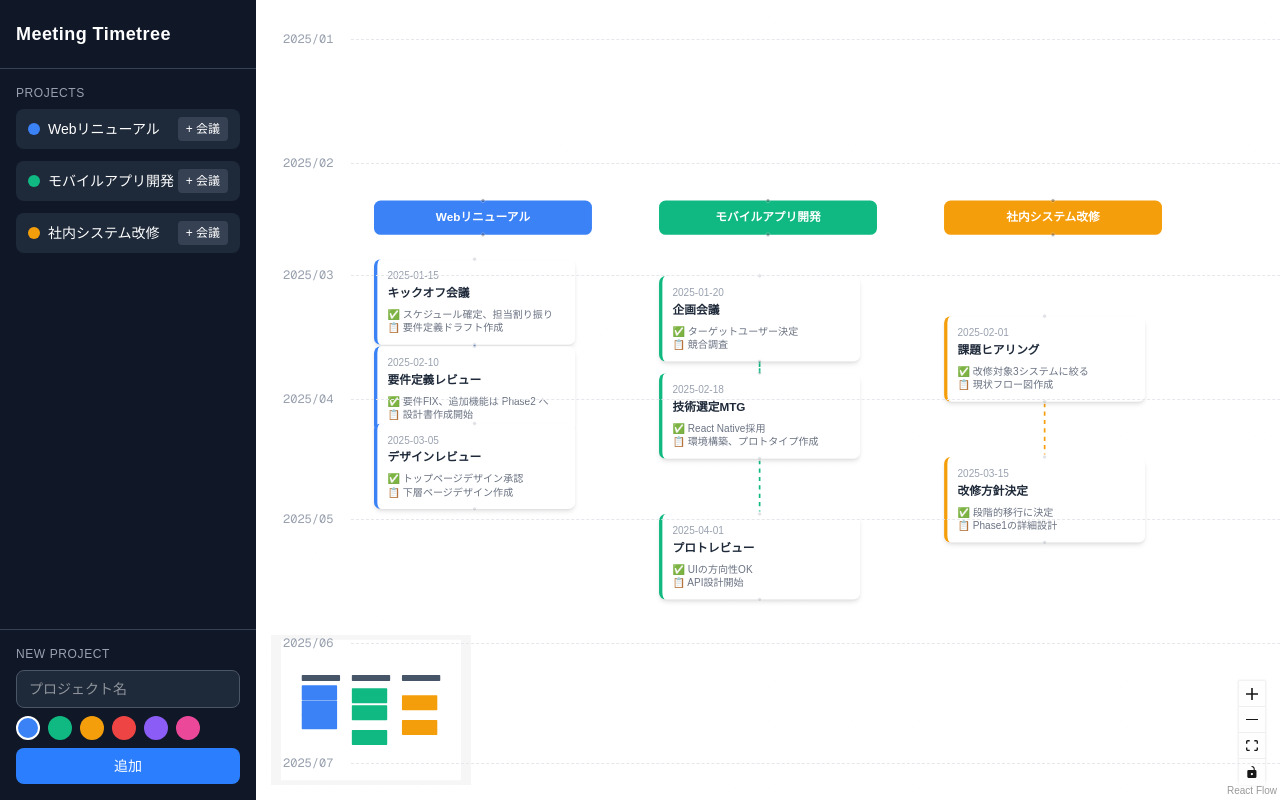
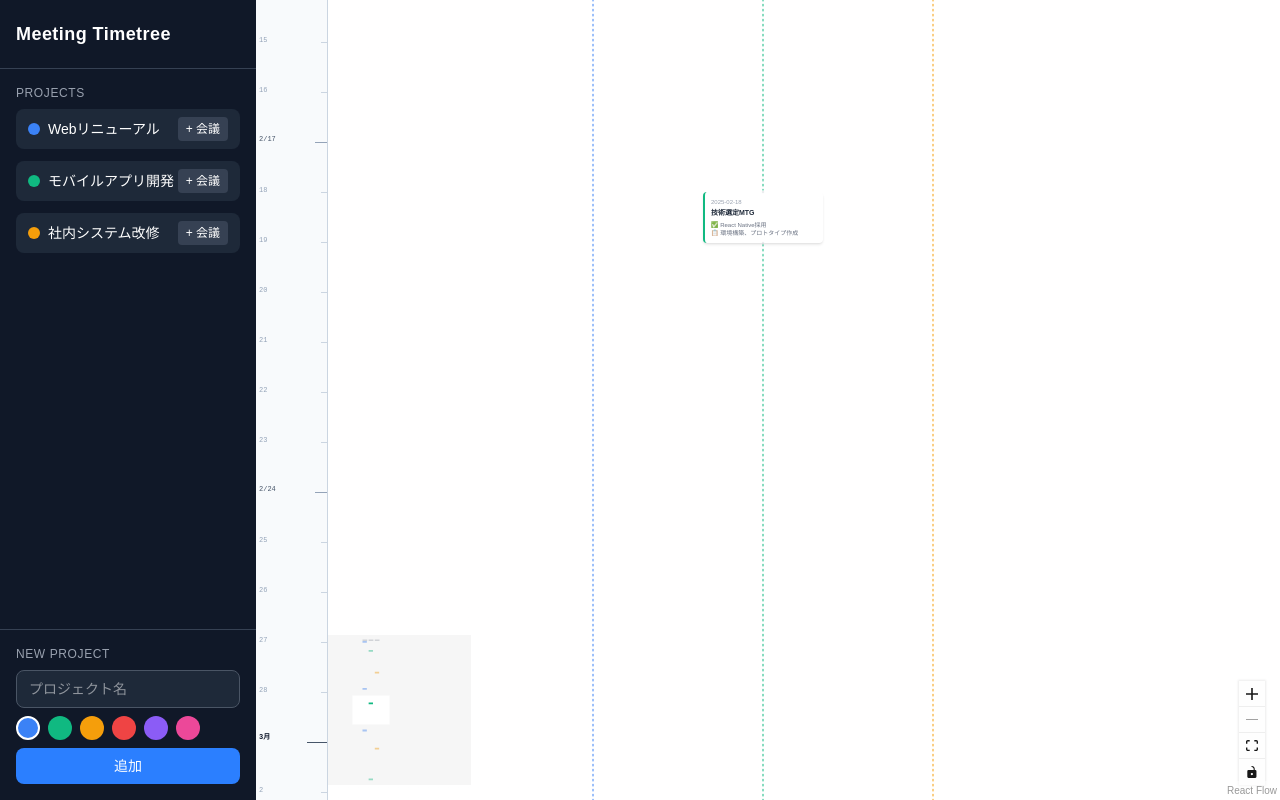
Before and after one commit to kjtt0508/meeting-time-tree, a Next.js app: page / in a window 1280 px wide. Built offline with nearby package versions, Linux system fonts and the light colour scheme.

Commit message:
プロトタイプ

```diff
--- a/src/components/TimeTreeCanvas.tsx
+++ b/src/components/TimeTreeCanvas.tsx
@@ -15,7 +15,6 @@ import {
   type Node,
   type Edge,
   type NodeTypes,
-  Panel,
 } from "@xyflow/react";
 import "@xyflow/react/dist/style.css";
 
@@ -30,17 +29,16 @@ import {
 import MeetingNode from "./MeetingNode";
 import MeetingDetailModal from "./MeetingDetailModal";
 import Sidebar from "./Sidebar";
-import TimelineBackground from "./TimelineBackground";
+import TimelineRuler from "./TimelineRuler";
 import { v4 as uuidv4 } from "uuid";
 
-// --- React Flow にカスタムノードを登録 ---
 const nodeTypes: NodeTypes = {
   meetingCard: MeetingNode,
 };
 
-/**
- * Meeting → React Flow Node に変換
- */
+// Sidebar の w-64 = 256px
+const SIDEBAR_WIDTH = 256;
+
 function meetingToNode(
   m: Meeting,
   project: Project,
@@ -67,7 +65,6 @@ function meetingToNode(
 }
 
 export default function TimeTreeCanvas() {
-  // --- State ---
   const [projects, setProjects] = useState<Project[]>(sampleProjects);
   const [meetings, setMeetings] = useState<Meeting[]>(sampleMeetings);
   const [selectedMeeting, setSelectedMeeting] = useState<Meeting | null>(null);
@@ -75,7 +72,6 @@ export default function TimeTreeCanvas() {
 
   const earliestDate = useMemo(() => getEarliestDate(meetings), [meetings]);
 
-  // 詳細モーダルを開く
   const handleOpenDetail = useCallback(
     (nodeId: string) => {
       const mtg = meetings.find((m) => m.id === nodeId);
@@ -87,9 +83,7 @@ export default function TimeTreeCanvas() {
     [meetings]
   );
 
-  // --- Nodes & Edges ---
   const initialNodes: Node[] = useMemo(() => {
-    // プロジェクトヘッダーノード
     const headers: Node[] = projects.map((pj) => ({
       id: `header-${pj.id}`,
       type: "default",
@@ -109,7 +103,6 @@ export default function TimeTreeCanvas() {
       },
     }));
 
-    // 会議カードノード
     const cards: Node[] = meetings.map((m) => {
       const pj = projects.find((p) => p.id === m.projectId)!;
       return meetingToNode(m, pj, earliestDate, handleOpenDetail);
@@ -118,7 +111,6 @@ export default function TimeTreeCanvas() {
     return [...headers, ...cards];
   }, [projects, meetings, earliestDate, handleOpenDetail]);
 
-  // 同一プロジェクト内の時系列エッジ（デフォルト）
   const initialEdges: Edge[] = useMemo(() => {
     const edges: Edge[] = [];
     for (const pj of projects) {
@@ -145,7 +137,6 @@ export default function TimeTreeCanvas() {
   const [nodes, setNodes, onNodesChange] = useNodesState(initialNodes);
   const [edges, setEdges, onEdgesChange] = useEdgesState(initialEdges);
 
-  // ノード間を手動で線でつなぐ
   const onConnect = useCallback(
     (params: Connection) => {
       setEdges((eds) =>
@@ -162,13 +153,11 @@ export default function TimeTreeCanvas() {
     [setEdges]
   );
 
-  // --- 会議カードの保存 ---
   const handleSaveMeeting = useCallback(
     (updated: Meeting) => {
       setMeetings((prev) =>
         prev.map((m) => (m.id === updated.id ? updated : m))
       );
-      // ノードのデータも更新
       setNodes((nds) =>
         nds.map((n) => {
           if (n.id === updated.id) {
@@ -196,7 +185,6 @@ export default function TimeTreeCanvas() {
     [earliestDate, setNodes]
   );
 
-  // --- 会議カードの削除 ---
   const handleDeleteMeeting = useCallback(
     (id: string) => {
       setMeetings((prev) => prev.filter((m) => m.id !== id));
@@ -209,11 +197,9 @@ export default function TimeTreeCanvas() {
     [setNodes, setEdges]
   );
 
-  // --- プロジェクト追加 ---
   const handleAddProject = useCallback(
     (project: Project) => {
       setProjects((prev) => [...prev, project]);
-      // ヘッダーノード追加
       setNodes((nds) => [
         ...nds,
         {
@@ -239,7 +225,6 @@ export default function TimeTreeCanvas() {
     [setNodes]
   );
 
-  // --- 会議追加 ---
   const handleAddMeeting = useCallback(
     (projectId: string) => {
       const pj = projects.find((p) => p.id === projectId);
@@ -257,11 +242,9 @@ export default function TimeTreeCanvas() {
       };
 
       setMeetings((prev) => [...prev, newMeeting]);
-
       const node = meetingToNode(newMeeting, pj, earliestDate, handleOpenDetail);
       setNodes((nds) => [...nds, node]);
 
-      // 自動で詳細モーダルを開く
       setSelectedMeeting(newMeeting);
       setModalOpen(true);
     },
@@ -270,16 +253,13 @@ export default function TimeTreeCanvas() {
 
   return (
     <div className="flex h-screen w-screen">
-      {/* サイドバー */}
       <Sidebar
         projects={projects}
         onAddProject={handleAddProject}
         onAddMeeting={handleAddMeeting}
       />
 
-      {/* メインキャンバス */}
       <div className="flex-1 relative">
-        {/* タイムライン月ラベル (React Flow の上にオーバーレイ) */}
         <ReactFlow
           nodes={nodes}
           edges={edges}
@@ -301,16 +281,14 @@ export default function TimeTreeCanvas() {
             }}
             position="bottom-left"
           />
-          <Panel position="top-left">
-            <TimelineBackground
-              earliestDate={earliestDate}
-              monthCount={8}
-            />
-          </Panel>
+          {/* useViewport() のコンテキスト内に置く必要があるため ReactFlow の子にする */}
+          <TimelineRuler
+            earliestDate={earliestDate}
+            sidebarWidth={SIDEBAR_WIDTH}
+          />
         </ReactFlow>
       </div>
 
-      {/* 詳細モーダル */}
       <MeetingDetailModal
         meeting={selectedMeeting}
         isOpen={modalOpen}
--- a/src/components/TimelineBackground.tsx
+++ /dev/null
@@ -1,62 +0,0 @@
-// src/components/TimelineBackground.tsx
-
-"use client";
-
-import React from "react";
-import { COLUMN_START_X, TIME_ORIGIN_Y, PIXELS_PER_DAY } from "@/utils/layout";
-
-interface Props {
-  earliestDate: string;
-  monthCount: number; // 表示する月数
-}
-
-export default function TimelineBackground({
-  earliestDate,
-  monthCount,
-}: Props) {
-  const labels: { label: string; y: number }[] = [];
-
-  const start = new Date(earliestDate);
-  // 月初めに揃える
-  const baseMonth = new Date(start.getFullYear(), start.getMonth(), 1);
-
-  for (let i = 0; i < monthCount; i++) {
-    const d = new Date(baseMonth.getFullYear(), baseMonth.getMonth() + i, 1);
-    const diffDays =
-      (d.getTime() - new Date(earliestDate).getTime()) / (1000 * 60 * 60 * 24);
-    const y = TIME_ORIGIN_Y + diffDays * PIXELS_PER_DAY;
-
-    labels.push({
-      label: `${d.getFullYear()}/${String(d.getMonth() + 1).padStart(2, "0")}`,
-      y,
-    });
-  }
-
-  return (
-    <>
-      {labels.map((item) => (
-        <React.Fragment key={item.label}>
-          {/* 月ラベル */}
-          <div
-            className="absolute text-xs text-gray-400 font-mono select-none pointer-events-none"
-            style={{
-              left: 12,
-              top: item.y - 8,
-            }}
-          >
-            {item.label}
-          </div>
-          {/* 横線 */}
-          <div
-            className="absolute border-t border-dashed border-gray-200 pointer-events-none"
-            style={{
-              left: COLUMN_START_X - 20,
-              top: item.y,
-              width: 1400,
-            }}
-          />
-        </React.Fragment>
-      ))}
-    </>
-  );
-}
--- /dev/null
+++ b/src/components/TimelineRuler.tsx
@@ -0,0 +1,156 @@
+// src/components/TimelineRuler.tsx
+// ReactFlow の外側に position:fixed で配置する時間軸ルーラー
+// ※ useViewport() を使うため ReactFlow の子として呼ぶが、
+//    実際の DOM は ReactFlow 外に portal せず、
+//    親から渡した viewport 値を使って描画する。
+//
+// 【呼び出し側】
+//   <TimelineRulerInner> は ReactFlow 内に置いて viewport を取得し、
+//   実描画は <TimelineRulerDisplay> として fixed div で行う。
+
+"use client";
+
+import React from "react";
+import { useViewport } from "@xyflow/react";
+import { TIME_ORIGIN_Y, PIXELS_PER_DAY } from "@/utils/layout";
+
+const RULER_START = new Date("2020-01-01");
+const RULER_END   = new Date("2100-12-31");
+const RULER_WIDTH = 72;
+
+function dateToCanvasY(date: Date, originDate: Date): number {
+  const diffDays = (date.getTime() - originDate.getTime()) / 86400000;
+  return TIME_ORIGIN_Y + diffDays * PIXELS_PER_DAY;
+}
+
+interface DisplayProps {
+  earliestDate: string;
+  sidebarWidth: number;
+  viewY: number;
+  zoom: number;
+}
+
+function TimelineRulerDisplay({ earliestDate, sidebarWidth, viewY, zoom }: DisplayProps) {
+  const originDate = new Date(earliestDate);
+  const screenHeight = typeof window !== "undefined" ? window.innerHeight : 900;
+  const msPerDay = 86400000;
+
+  // 画面上に見えているcanvasY範囲
+  const canvasTop    = (0            - viewY) / zoom;
+  const canvasBottom = (screenHeight - viewY) / zoom;
+
+  const visibleStart = new Date(originDate.getTime() + ((canvasTop    - TIME_ORIGIN_Y) / PIXELS_PER_DAY) * msPerDay);
+  const visibleEnd   = new Date(originDate.getTime() + ((canvasBottom - TIME_ORIGIN_Y) / PIXELS_PER_DAY) * msPerDay);
+
+  const renderStart = new Date(Math.max(visibleStart.getTime() - 7 * msPerDay, RULER_START.getTime()));
+  const renderEnd   = new Date(Math.min(visibleEnd.getTime()   + 7 * msPerDay, RULER_END.getTime()));
+
+  // PIXELS_PER_DAY=100 なので zoom=0.1 でも 10px/day → 常に日表示できる
+  // ズームが極端に小さい場合のみ間引く
+  const pixPerDay = PIXELS_PER_DAY * zoom;
+  const showDays   = pixPerDay >= 2;
+  const showWeeks  = pixPerDay >= 0.5;
+
+  type Tick = { key: string; screenY: number; kind: "month" | "week" | "day"; label: string };
+  const ticks: Tick[] = [];
+
+  const cur = new Date(renderStart);
+  cur.setHours(0, 0, 0, 0);
+
+  while (cur <= renderEnd) {
+    const canvasY = dateToCanvasY(cur, originDate);
+    const screenY = canvasY * zoom + viewY;
+
+    const isMonthStart = cur.getDate() === 1;
+    const isWeekStart  = cur.getDay() === 1;
+
+    let kind: Tick["kind"];
+    let label = "";
+
+    if (isMonthStart) {
+      kind = "month";
+      label = cur.getMonth() === 0
+        ? `${cur.getFullYear()}`
+        : `${cur.getMonth() + 1}月`;
+    } else if (isWeekStart && showWeeks) {
+      kind = "week";
+      label = `${cur.getMonth() + 1}/${String(cur.getDate()).padStart(2, "0")}`;
+    } else if (showDays) {
+      kind = "day";
+      label = String(cur.getDate());
+    } else {
+      cur.setDate(cur.getDate() + 1);
+      continue;
+    }
+
+    ticks.push({ key: cur.toISOString(), screenY, kind, label });
+    cur.setDate(cur.getDate() + 1);
+  }
+
+  const fontSize = Math.min(11, Math.max(7, zoom * 11));
+
+  const S = {
+    month: { line: 20, lineColor: "#475569", color: "#0f172a", fw: 700, dy: -8 },
+    week:  { line: 12, lineColor: "#94a3b8", color: "#475569", fw: 500, dy: -6 },
+    day:   { line:  6, lineColor: "#cbd5e1", color: "#94a3b8", fw: 400, dy: -5 },
+  };
+
+  return (
+    <div
+      style={{
+        position: "fixed",
+        top: 0,
+        left: sidebarWidth,
+        width: RULER_WIDTH,
+        height: "100vh",
+        background: "rgba(248,250,252,0.97)",
+        borderRight: "1px solid #cbd5e1",
+        overflow: "hidden",
+        pointerEvents: "none",
+        userSelect: "none",
+        zIndex: 20,
+      }}
+    >
+      {ticks.map(({ key, screenY, kind, label }) => {
+        const s = S[kind];
+        return (
+          <div key={key} style={{ position: "absolute", left: 0, right: 0, top: screenY }}>
+            <div style={{
+              position: "absolute", right: 0,
+              width: s.line, height: 0,
+              borderTop: `1px solid ${s.lineColor}`,
+            }} />
+            {label && (
+              <span style={{
+                position: "absolute", left: 3, top: s.dy,
+                fontSize, color: s.color, fontWeight: s.fw,
+                whiteSpace: "nowrap", fontFamily: "monospace", lineHeight: 1,
+              }}>
+                {label}
+              </span>
+            )}
+          </div>
+        );
+      })}
+    </div>
+  );
+}
+
+// ReactFlow内に置くラッパー（useViewportを使うため）
+interface Props {
+  earliestDate: string;
+  sidebarWidth?: number;
+}
+
+export default function TimelineRuler({ earliestDate, sidebarWidth = 0 }: Props) {
+  const { y: viewY, zoom } = useViewport();
+
+  return (
+    <TimelineRulerDisplay
+      earliestDate={earliestDate}
+      sidebarWidth={sidebarWidth}
+      viewY={viewY}
+      zoom={zoom}
+    />
+  );
+}
--- a/src/utils/layout.ts
+++ b/src/utils/layout.ts
@@ -7,7 +7,7 @@ const COLUMN_WIDTH = 300;
 const COLUMN_GAP = 40;
 const COLUMN_START_X = 100;
 const TIME_ORIGIN_Y = 80;        // キャンバス上端の余白
-const PIXELS_PER_DAY = 4;        // 1日あたりのピクセル数
+const PIXELS_PER_DAY = 100;       // 1日あたりのピクセル数（カード高さに合わせて調整）
 
 /**
  * 会議日 → Y座標
@@ -31,10 +31,20 @@ export function projectToX(project: Project): number {
  * 全会議の最古日を取得
  */
 export function getEarliestDate(meetings: Meeting[]): string {
-  return meetings.reduce((min, m) =>
-    m.meetingDate < min ? m.meetingDate : min,
+  return meetings.reduce(
+    (min, m) => (m.meetingDate < min ? m.meetingDate : min),
     meetings[0]?.meetingDate ?? "2025-01-01"
   );
 }
 
+/**
+ * 全会議の最新日を取得
+ */
+export function getLatestDate(meetings: Meeting[]): string {
+  return meetings.reduce(
+    (max, m) => (m.meetingDate > max ? m.meetingDate : max),
+    meetings[0]?.meetingDate ?? "2025-12-31"
+  );
+}
+
 export { COLUMN_WIDTH, COLUMN_GAP, COLUMN_START_X, TIME_ORIGIN_Y, PIXELS_PER_DAY };
```
